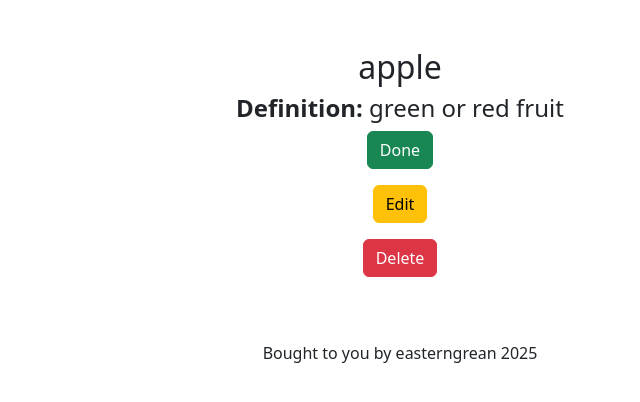
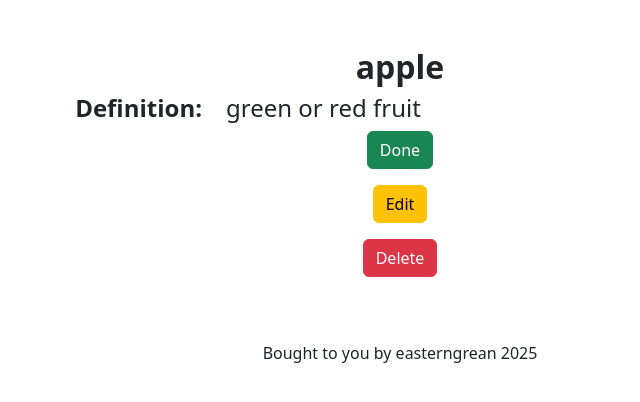
Before and after one commit to Neil-Stead/wordgrowth, a Flask app: page /word_view/1 in a window 1280 px wide. Shown: the part 76-478 px from the top of the page, without its empty margins (240-880 px from the left). Run offline with Flask 3, Linux system fonts and the light colour scheme; a user stored in the database is signed in; data comes from the database, SQL or seed files in the repository.

Commit message:
fix: tidy html on word view

```diff
--- a/templates/word_view.html
+++ b/templates/word_view.html
@@ -2,20 +2,24 @@
 
 {% block main %}
     <section>
+        <div class="container">
             <div>
-            <h2>{{ word["word"] }}</h2>
+                <h2><strong>{{ word["word"] }}</strong></h2>
             </div>
-        <div>
-            <h4><strong>Definition:</strong> {{ word["definition"] }}</h3>
+            <div class="row">
+                <div class="col-4 text-end"><h4><strong>Definition: </strong></h4></div>
+                <div class="col-6 text-start"><h4>{{ word["definition"] }}</h4></div>
             </div>
-        <div>
-            {% if word["notes"] %}
-            <h4><strong>Notes:</strong> {{ word["notes"] }}</h4>
+            <div class="row">
+                {% if word["example_sentence"] %}
+                <div class="col-4 text-end"><h4><strong>Example Sentence: </strong></h4></div>
+                <div class="col-6 text-start"><h4>{{ word["example_sentence"] }}</h4></div>
                 {% endif %}
             </div>
-        <div>
-            {% if word["example_sentence"] %}
-            <h4><strong>Example Sentence:</strong> {{ word["example_sentence"] }}</h4>
+            <div class="row">
+                {% if word["notes"] %}
+                <div class="col-4 text-end"><h4><strong>Notes: </strong></h4></div>
+                <div class="col-6 text-start"><h4>{{ word["notes"] }}</h4></div>
                 {% endif %}
             </div>
             <div>
@@ -43,5 +47,6 @@
                     </form>
                 </div>
             </div>
+        </div>
     </section>
 {% endblock %}
```
Also changed, not shown: 1 other file. Lines whose indentation alone changed are shown as unchanged.
